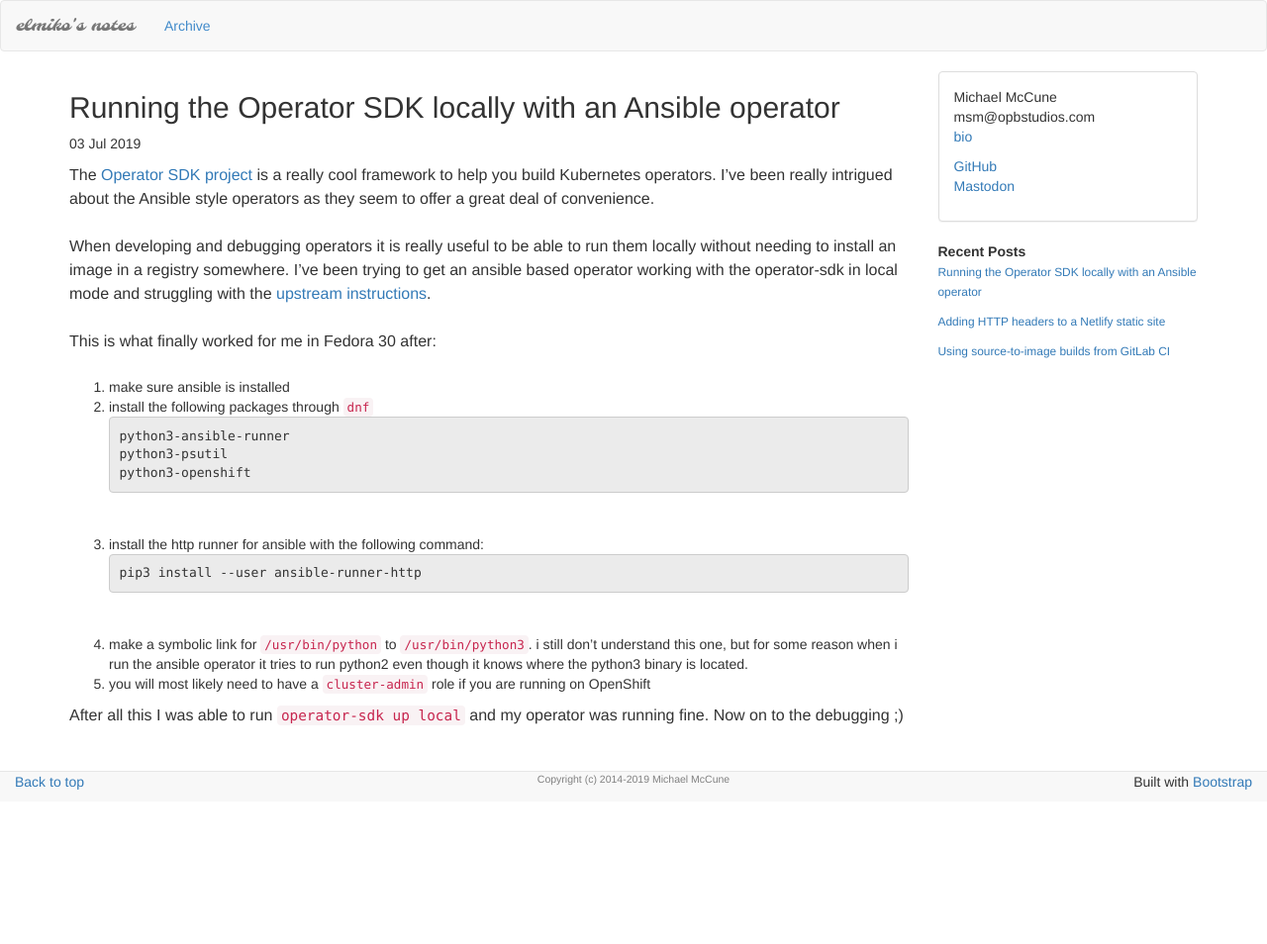
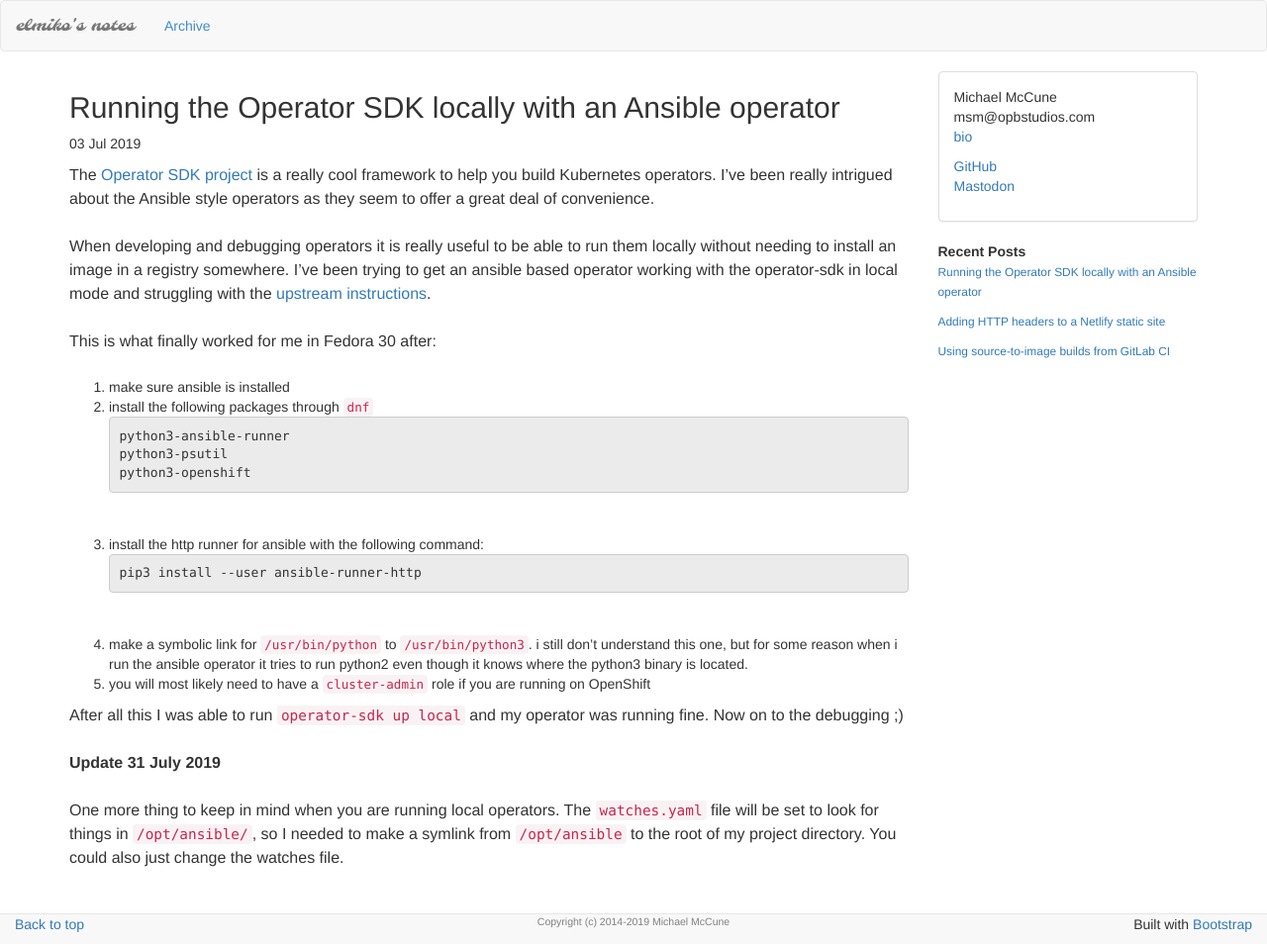
Before and after one commit to elmiko/elmiko.github.io, a Jekyll site: the page built from _posts/2019-07-03-running-opeartor-sdk.markdown, in a window 1280 px wide. Shown: the whole page at 99% size. Built offline with Jekyll 4.4.1, drawn with Linux system fonts in a browser that asks for light colours; nearby versions of some CDN libraries; before the commit the page ends 900 px from its top, so only the background shows below that.

Commit message:
add an update to operator-sdk post

```diff
--- a/_posts/2019-07-03-running-opeartor-sdk.markdown
+++ b/_posts/2019-07-03-running-opeartor-sdk.markdown
@@ -38,3 +38,10 @@ This is what finally worked for me in Fedora 30 after:
 
 After all this I was able to run `operator-sdk up local` and my operator was
 running fine. Now on to the debugging ;)
+
+**Update 31 July 2019**
+
+One more thing to keep in mind when you are running local operators. The
+`watches.yaml` file will be set to look for things in `/opt/ansible/`, so I
+needed to make a symlink from `/opt/ansible` to the root of my project
+directory. You could also just change the watches file.
```
